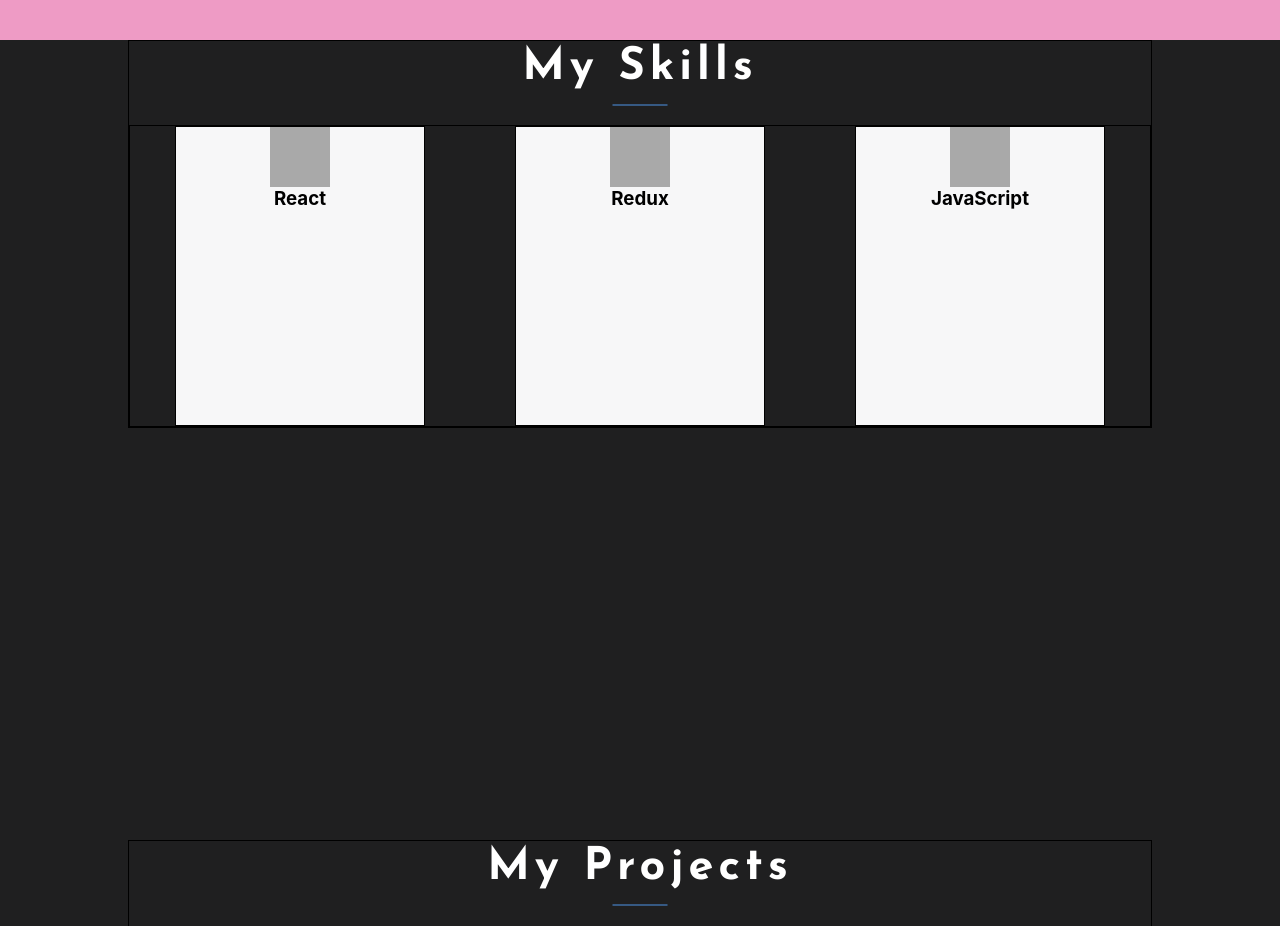
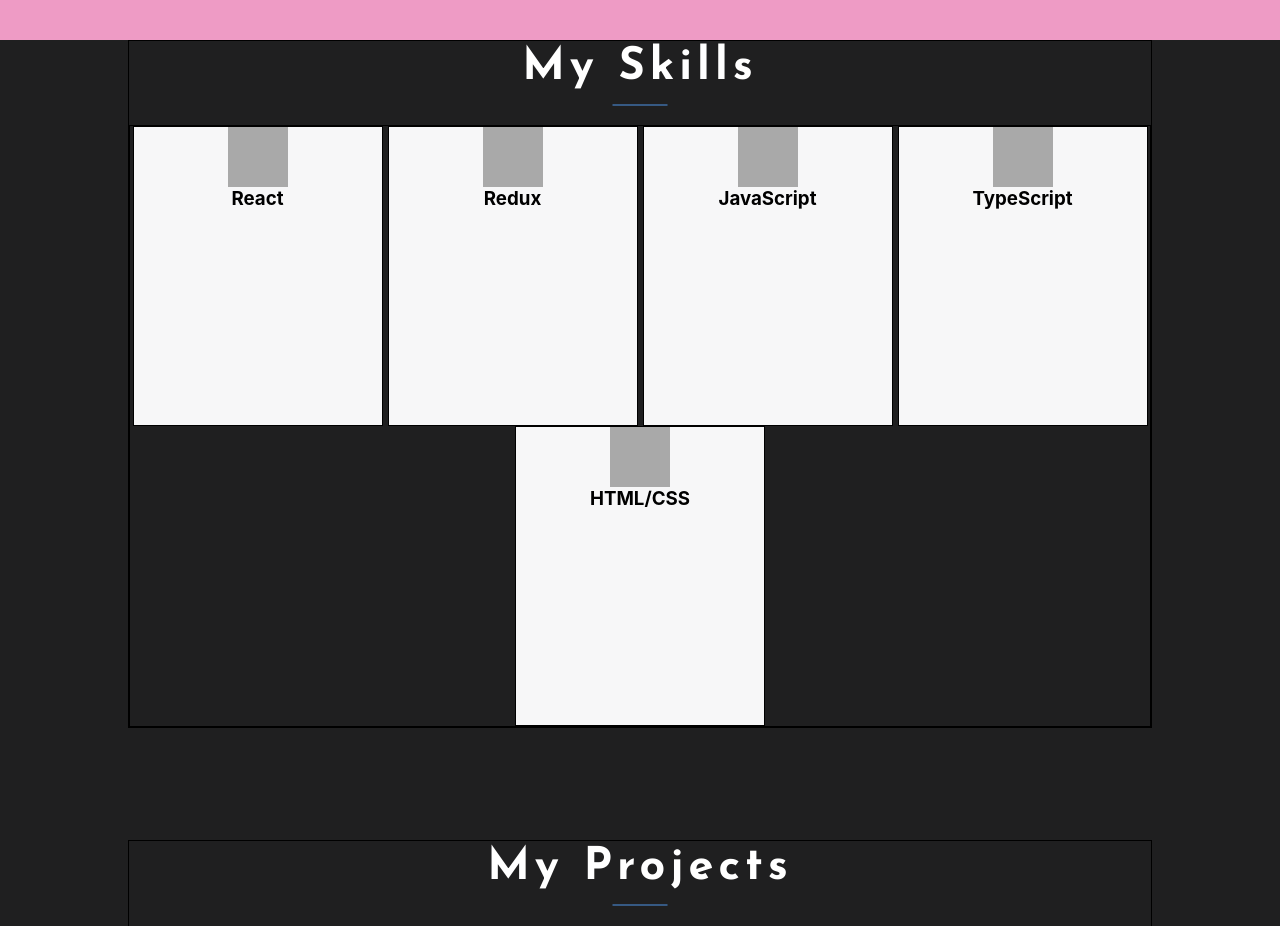
Before and after one commit to AndreiKastsiukovich/Portfolio, a React (Create React App) app: page / in a window 1280 px wide. Shown: the part 840-1766 px from the top of the page. Built offline with nearby package versions, Linux system fonts and the light colour scheme.

Commit message:
Commit-1

```diff
--- a/src/skills/Skills.tsx
+++ b/src/skills/Skills.tsx
@@ -19,6 +19,8 @@ export const Skills = () => {
                     <Skill title={'React'} description={''}/>
                     <Skill title={'Redux'} description={''}/>
                     <Skill title={'JavaScript'} description={''}/>
+                    <Skill title={'TypeScript'} description={''}/>
+                    <Skill title={'HTML/CSS'} description={''}/>
                 </div>
 
             </div>
```
